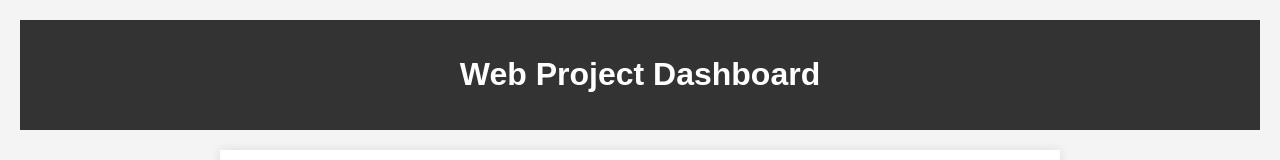
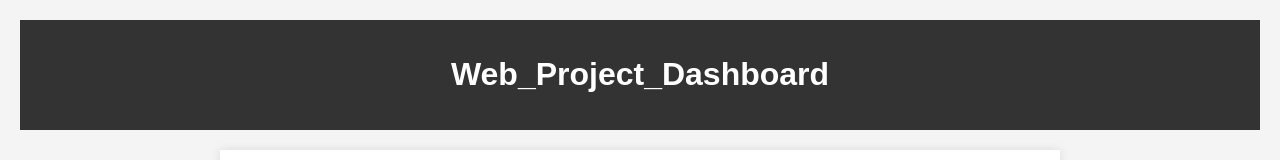
Before and after one commit to dharshana023/devops-app, a plain HTML site: page index.html in a window 1280 px wide. Shown: the top 160 px of the page. Drawn offline with Linux system fonts and the light colour scheme.

Commit message:
Update index.html

```diff
--- a/index.html
+++ b/index.html
@@ -12,7 +12,7 @@
 </head>
 <body>
 	<header>
-    	<h1>Web Project Dashboard</h1>
+    	<h1>Web_Project_Dashboard</h1>
 	</header>
 	<div class="container">
     	<h2>Welcome to Version 1.0</h2>
```
